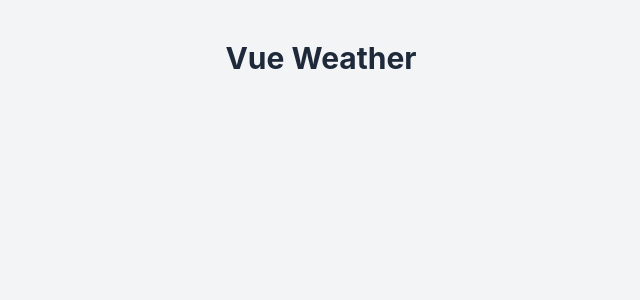
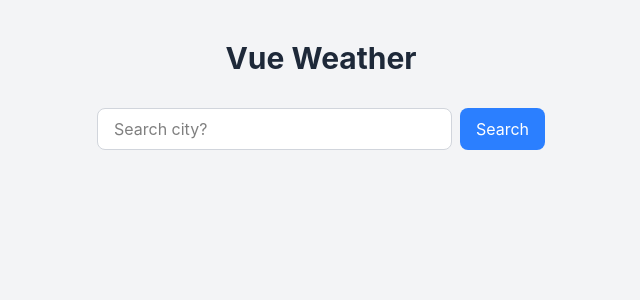
Before and after one commit to jpark799/vue-typescript-weather-app, a Vue app: page / in a window 1280 px wide. Shown: the top 300 px of the page, without its empty margins (319-959 px from the left). Built offline with nearby package versions, Linux system fonts and the light colour scheme.

Commit message:
add search component

```diff
--- a/src/App.vue
+++ b/src/App.vue
@@ -1,11 +1,20 @@
 <script setup lang="ts">
+import SearchBar from "./components/SearchBar.vue";
+
+function handleSearch(city: string) {
+  console.log("Searching for:", city);
+}
 </script>
 
 <template>
-  <div class="min-h-screen bg-gray-100 dark:bg-gray-900 transition-colors duration-300">
-    <h1 class="text-3xl font-bold text-center text-gray-800 dark:text-white pt-10">
+  <div
+    class="min-h-screen bg-gray-100 dark:bg-gray-900 transition-colors duration-300"
+  >
+    <h1
+      class="text-3xl font-bold text-center text-gray-800 dark:text-white pt-10"
+    >
       Vue Weather
     </h1>
-
+    <SearchBar @search="handleSearch" />
   </div>
 </template>
--- /dev/null
+++ b/src/components/SearchBar.vue
@@ -0,0 +1,36 @@
+<script setup lang="ts">
+import { ref } from "vue";
+
+const query = ref("");
+
+const emit = defineEmits<{
+  search: [city: string];
+}>();
+
+function handleSubmit() {
+  if (query.value.trim()) {
+    emit("search", query.value.trim());
+    query.value = "";
+  }
+}
+</script>
+
+<template>
+  <form
+    @submit.prevent="handleSubmit"
+    class="flex gap-2 w-full max-w-md mx-auto mt-8"
+  >
+    <input
+      v-model="query"
+      type="text"
+      placeholder="Search city?"
+      class="flex-1 px-4 py-2 rounded-lg border border-gray-300 dark:border-gray-600 bg-white dark:bg-gray-800 dark:text-white focus:ring-blue-400"
+    />
+    <button
+      type="submit"
+      class="px-4 py-2 bg-blue-500 hover:bg-blue-600 text-white rounded-lg transition-colors duration-200"
+    >
+      Search
+    </button>
+  </form>
+</template>
```
